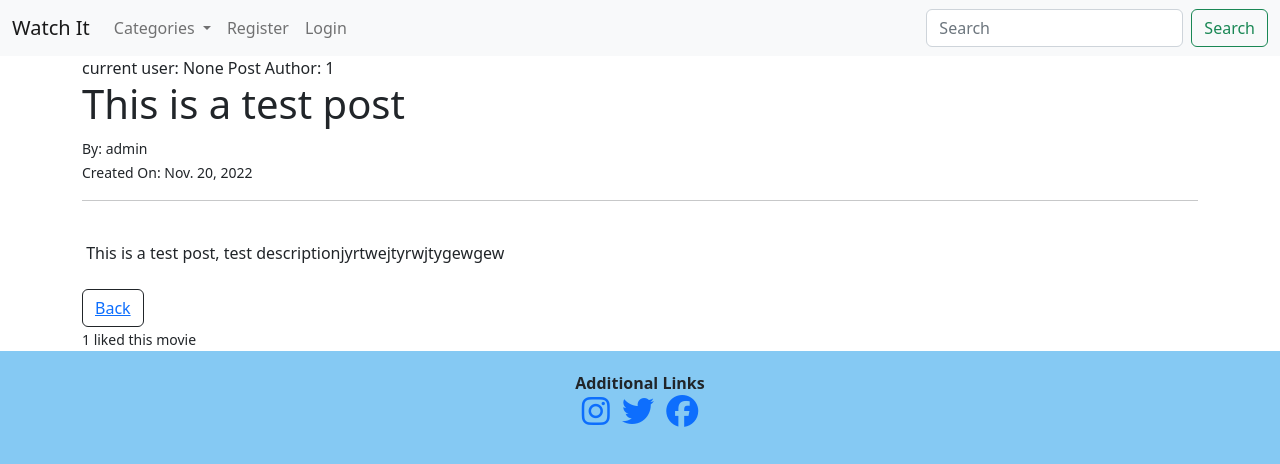
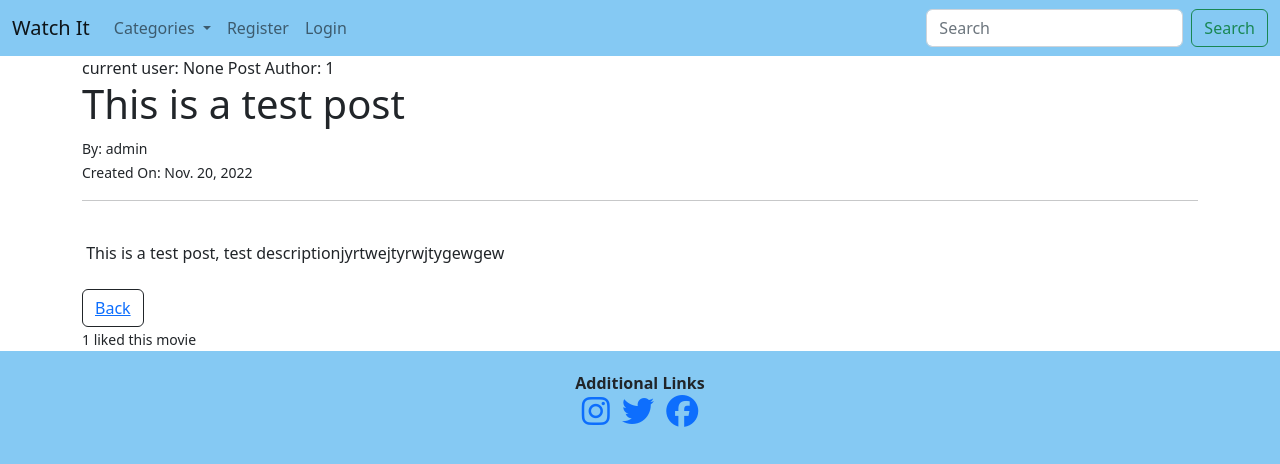
Before and after one commit to KeithBautista/watch-it, a Django app: page /movie/1 in a window 1280 px wide. Shown: the top 464 px of the page. Run offline with Django 3.2, Linux system fonts and the light colour scheme; data comes from the database, SQL or seed files in the repository; some libraries are stand-ins or nearby versions.

Commit message:
added in backround styling for navbar and aboutus

```diff
--- a/watchit/static/style.css
+++ b/watchit/static/style.css
@@ -8,3 +8,7 @@ body {
 	background-color: rgba(52, 165, 235, .6)!important;
 	padding: 20px;
 }
+
+#navBarStyle, #watchItInfo {
+	background-color: rgba(52, 165, 235, .6)!important;
+}
--- a/watchit/templates/base.html
+++ b/watchit/templates/base.html
@@ -18,7 +18,7 @@
     </head>
 <body>
 
-    <nav class="navbar navbar-expand-lg bg-light">
+    <nav class="navbar navbar-expand-lg bg-light" id="navBarStyle">
         <div class="container-fluid">
           <a class="navbar-brand" href="{% url 'home' %}">Watch It</a>
           <button class="navbar-toggler" type="button" data-bs-toggle="collapse" data-bs-target="#navbarSupportedContent" aria-controls="navbarSupportedContent" aria-expanded="false" aria-label="Toggle navigation">
--- a/watchit/templates/home.html
+++ b/watchit/templates/home.html
@@ -34,7 +34,7 @@
 
 <!-- Start Of What is Watch It-->
 <section>
-    <div class="container">
+    <div class="container" id="watchItInfo">
         <div class="row">
             <div class="col-md-4 mb-4 text-center">
                 <h3><strong>What We Do</strong></h3><br/>
```
